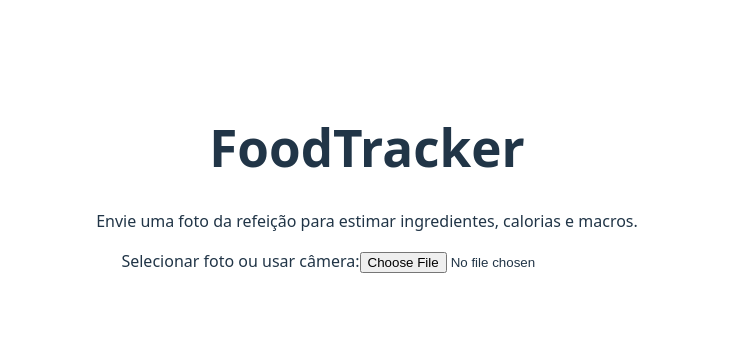
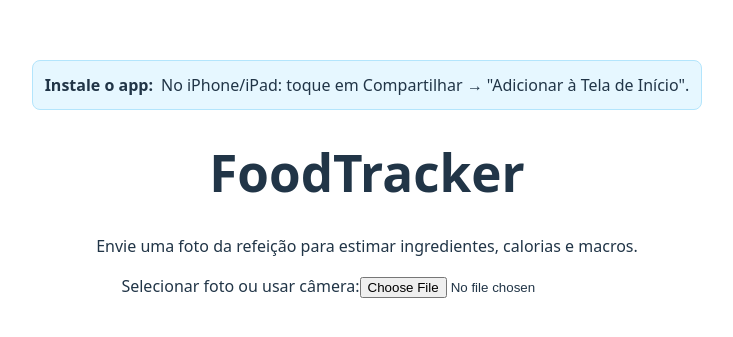
Before and after one commit to vitorhpepz/foodtracker, a React (Vite) app in the folder web/: page / in a window 1280 px wide. Shown: the part 211-548 px from the top of the page, without its empty margins (273-1006 px from the left). Built offline with nearby package versions, Linux system fonts and the light colour scheme.

Commit message:
feat(web): banner de instalação PWA (Android Chrome + instruções iOS)

```diff
--- a/web/src/App.jsx
+++ b/web/src/App.jsx
@@ -1,12 +1,27 @@
-import { useState } from 'react'
+import { useEffect, useState } from 'react'
 import './App.css'
 
 function App() {
   const [imagePreview, setImagePreview] = useState(null)
   const [isAnalyzing, setIsAnalyzing] = useState(false)
   const [analysis, setAnalysis] = useState('')
+  const [installEvent, setInstallEvent] = useState(null)
+  const [isStandalone, setIsStandalone] = useState(false)
 
   const workerBase = 'https://foodtracker-api.hpepz.workers.dev'
+
+  useEffect(() => {
+    // Detect standalone (installed)
+    const standalone = window.matchMedia('(display-mode: standalone)').matches || window.navigator.standalone === true
+    setIsStandalone(standalone)
+    // Capture install event (Android/Chrome)
+    function onBeforeInstallPrompt(e) {
+      e.preventDefault()
+      setInstallEvent(e)
+    }
+    window.addEventListener('beforeinstallprompt', onBeforeInstallPrompt)
+    return () => window.removeEventListener('beforeinstallprompt', onBeforeInstallPrompt)
+  }, [])
 
   async function onPickFile(event) {
     const file = event.target.files?.[0]
@@ -42,6 +57,32 @@ function App() {
 
   return (
     <div style={{ maxWidth: 720, margin: '0 auto', padding: 16 }}>
+      {!isStandalone && (
+        <div style={{ background: '#e6f7ff', border: '1px solid #b3e5fc', padding: 12, borderRadius: 8, marginBottom: 16 }}>
+          <strong>Instale o app:</strong>
+          {installEvent ? (
+            <>
+              <span style={{ marginLeft: 8 }}>Toque para instalar no seu dispositivo.</span>
+              <button
+                style={{ marginLeft: 12 }}
+                onClick={async () => {
+                  try {
+                    await installEvent.prompt()
+                    const choice = await installEvent.userChoice
+                    if (choice && choice.outcome === 'accepted') {
+                      setInstallEvent(null)
+                    }
+                  } catch {}
+                }}
+              >Instalar</button>
+            </>
+          ) : (
+            <span style={{ marginLeft: 8 }}>
+              No iPhone/iPad: toque em Compartilhar → "Adicionar à Tela de Início".
+            </span>
+          )}
+        </div>
+      )}
       <h1>FoodTracker</h1>
       <p>Envie uma foto da refeição para estimar ingredientes, calorias e macros.</p>
 
```
